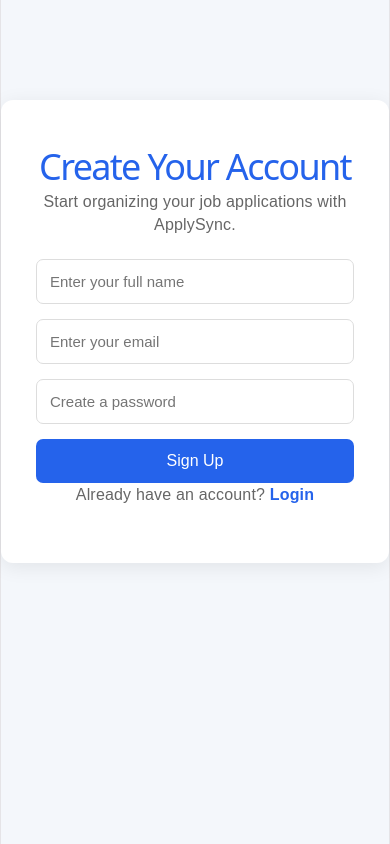
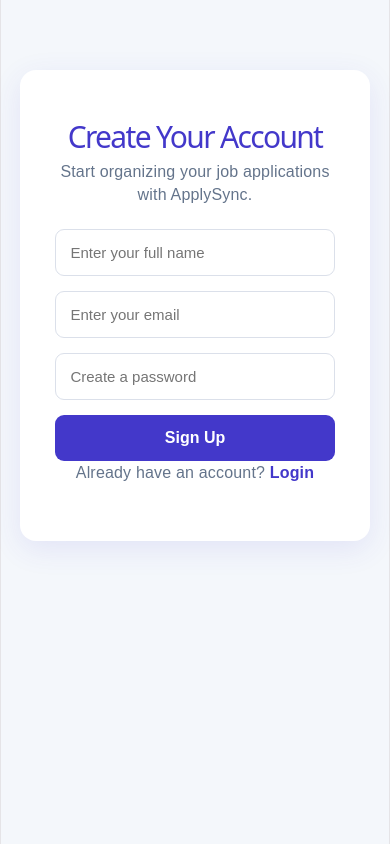
Before and after one commit to SpandhanaSree/ApplySync, a React app in the folder frontend/: page /signup in a window 390 px wide. Built offline with nearby package versions, Linux system fonts and the light colour scheme; the HTML template or start-up script is replaced by a standard one.

Commit message:
Polish responsive UI and unify application styling

```diff
--- a/frontend/src/App.css
+++ b/frontend/src/App.css
@@ -9,24 +9,27 @@ body {
   background: #f4f7fb;
 }
 
+/* LOGIN PAGE */
+
 .login-container {
-  width: 100%;
+  width: 90%;
   max-width: 420px;
-  margin: 100px auto;
+  margin: 70px auto;
   padding: 35px;
   background: white;
-  border-radius: 12px;
-  box-shadow: 0 4px 20px rgba(0, 0, 0, 0.08);
+  border-radius: 16px;
+  box-shadow: 0 8px 30px rgba(67, 56, 202, 0.10);
   text-align: center;
 }
 
 .login-container h1 {
-  color: #2563eb;
+  color: #4338ca;
   margin-bottom: 12px;
+  font-size: 30px;
 }
 
 .login-container p {
-  color: #666;
+  color: #64748b;
   margin-bottom: 22px;
 }
 
@@ -37,33 +40,36 @@ body {
 }
 
 .login-container input {
-  padding: 13px;
-  border: 1px solid #ddd;
-  border-radius: 7px;
+  width: 100%;
+  padding: 14px;
+  border: 1px solid #dbe0ea;
+  border-radius: 9px;
   font-size: 15px;
   outline: none;
 }
 
 .login-container input:focus {
-  border-color: #2563eb;
+  border-color: #6366f1;
 }
 
 .login-container button {
-  padding: 13px;
-  background: #2563eb;
+  padding: 14px;
+  background: #4338ca;
   color: white;
   border: none;
-  border-radius: 7px;
+  border-radius: 9px;
   font-size: 16px;
+  font-weight: 600;
   cursor: pointer;
+  transition: background 0.2s;
 }
 
 .login-container button:hover {
-  background: #1d4ed8;
+  background: #3730a3;
 }
 
 .login-container a {
-  color: #2563eb;
+  color: #4338ca;
   text-decoration: none;
   font-weight: bold;
 }
@@ -324,3 +330,126 @@ body {
 .interview-card p {
   margin: 5px 0;
 }
+
+/* Responsive improvements */
+@media (max-width: 650px) {
+
+  /* Dashboard */
+  .dashboard-container header {
+    width: 100%;
+  }
+
+  .dashboard-container header button {
+    padding: 10px 14px;
+    font-size: 13px;
+  }
+
+  .stats-container {
+    grid-template-columns: 1fr;
+    gap: 15px;
+  }
+
+  /* Application filters */
+  .application-filters {
+    display: flex;
+    flex-direction: column;
+    gap: 12px;
+  }
+
+  .application-filters input,
+  .application-filters select {
+    width: 100%;
+    min-width: 0;
+  }
+
+  /* Application cards */
+  .application-card {
+    padding: 16px;
+    overflow-wrap: anywhere;
+  }
+
+  .application-card button {
+    margin: 5px 5px 5px 0;
+  }
+
+  /* Interview section */
+  .upcoming-interviews {
+    padding: 18px;
+    margin: 20px 0;
+  }
+
+  .interview-card {
+    overflow-wrap: anywhere;
+  }
+
+  /* Buttons */
+  button {
+    max-width: 100%;
+  }
+}
+
+/* Tablet layout */
+@media (min-width: 651px) and (max-width: 900px) {
+  .stats-container {
+    grid-template-columns: repeat(2, 1fr);
+  }
+
+  .application-filters {
+    display: flex;
+    gap: 12px;
+  }
+
+  .application-filters input {
+    flex: 1;
+    min-width: 0;
+  }
+}
+
+/* GLOBAL BUTTON POLISH */
+
+button {
+  transition: all 0.2s ease;
+}
+
+button:hover {
+  transform: translateY(-2px);
+}
+
+button:active {
+  transform: translateY(0);
+}
+
+/* APPLICATION FILTERS */
+
+.application-filters {
+  display: flex;
+  gap: 15px;
+  margin-bottom: 20px;
+}
+
+.application-filters input,
+.application-filters select {
+  padding: 12px;
+  border: 1px solid #dbe0ea;
+  border-radius: 8px;
+  font-size: 14px;
+  outline: none;
+}
+
+.application-filters input:focus,
+.application-filters select:focus {
+  border-color: #6366f1;
+}
+
+/* CARD POLISH */
+
+.application-card,
+.interview-card {
+  transition: transform 0.2s ease, box-shadow 0.2s ease;
+}
+
+.application-card:hover,
+.interview-card:hover {
+  transform: translateY(-3px);
+  box-shadow: 0 7px 18px rgba(0, 0, 0, 0.07);
+}
```
